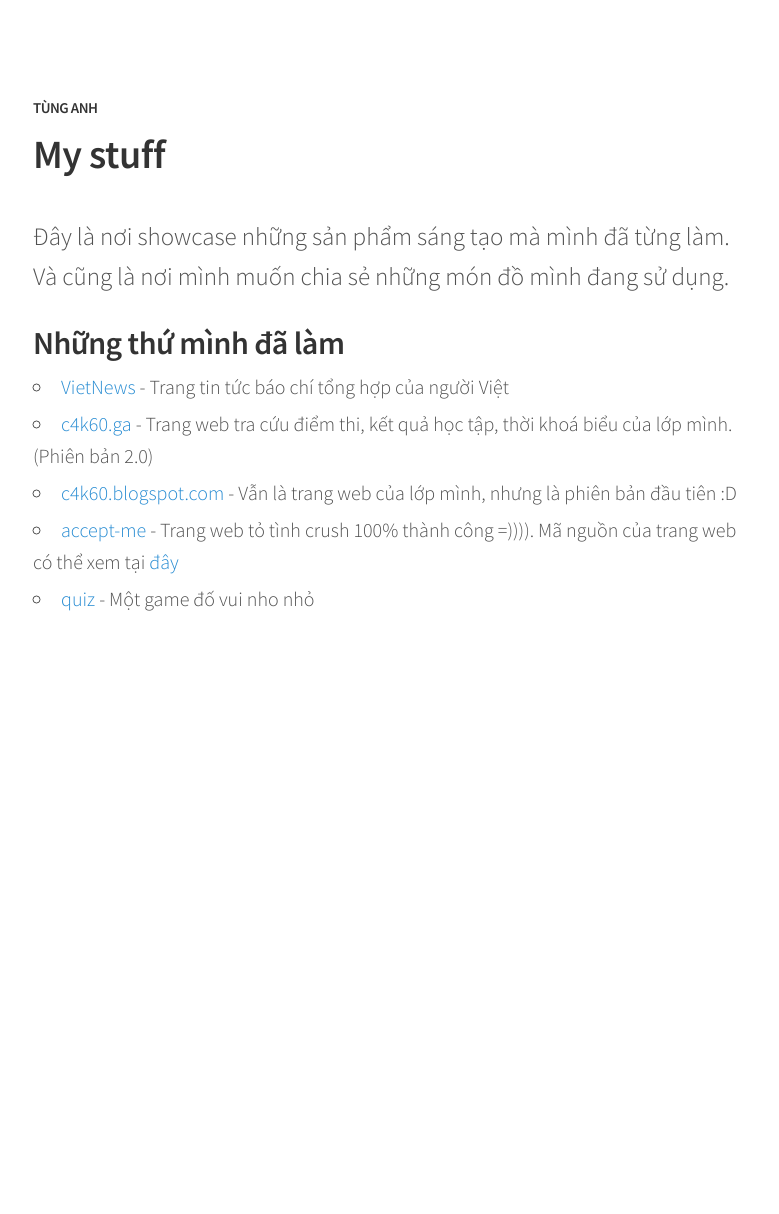
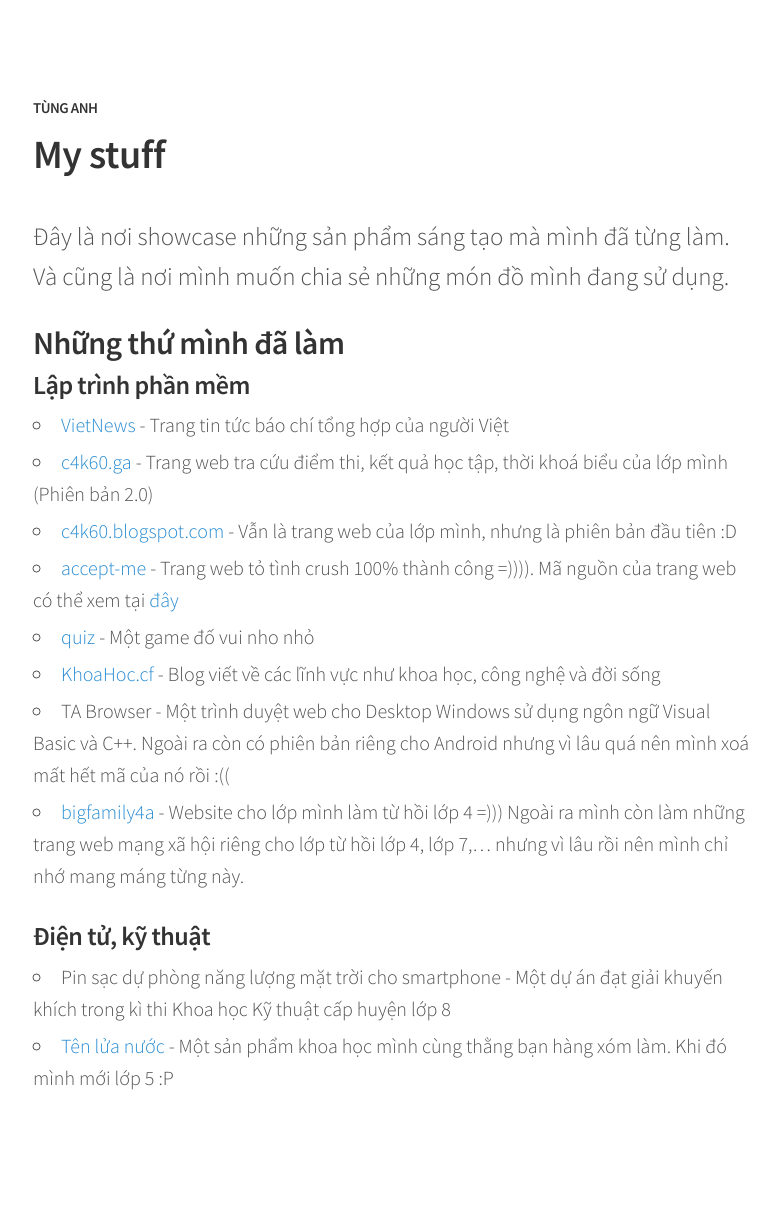
Before and after one commit to duongtunganh/duongtunganh, a Jekyll site: the page built from stuff.md, in a window 1280 px wide. Shown: the whole page, without its empty margins (247-1026 px from the left). Built offline with Jekyll 4.4.1, drawn with Linux system fonts in a browser that asks for light colours; before the commit the page ends 900 px from its top, so only the background shows below that.

Commit message:
Update stuff.md

```diff
--- a/stuff.md
+++ b/stuff.md
@@ -6,8 +6,17 @@
 <p class="lead">Đây là nơi showcase những sản phẩm sáng tạo mà mình đã từng làm. Và cũng là nơi mình muốn chia sẻ những món đồ mình đang sử dụng.</p>
 
 ## Những thứ mình đã làm
+### Lập trình phần mềm
 * [VietNews](https://vietnews.online/) - Trang tin tức báo chí tổng hợp của người Việt
-* [c4k60.ga](https://c4k60.ga/) - Trang web tra cứu điểm thi, kết quả học tập, thời khoá biểu của lớp mình. (Phiên bản 2.0)
+* [c4k60.ga](https://c4k60.ga/) - Trang web tra cứu điểm thi, kết quả học tập, thời khoá biểu của lớp mình (Phiên bản 2.0)
 * [c4k60.blogspot.com](https://c4k60.blogspot.com/) - Vẫn là trang web của lớp mình, nhưng là phiên bản đầu tiên :D
 * [accept-me](http://tunganh03.github.io/accept-me/) - Trang web tỏ tình crush 100% thành công =)))). Mã nguồn của trang web có thể xem tại [đây](https://github.com/tunganh03/accept-me)
 * [quiz](http://tunganh03.github.io/quiz) - Một game đố vui nho nhỏ
+* [KhoaHoc.cf](https://www.khoahoc.cf/) - Blog viết về các lĩnh vực như khoa học, công nghệ và đời sống
+* TA Browser - Một trình duyệt web cho Desktop Windows sử dụng ngôn ngữ Visual Basic và C++. Ngoài ra còn có phiên bản riêng cho Android nhưng vì lâu quá nên mình xoá mất hết mã của nó rồi :((
+* [bigfamily4a](http://bigfamily4a.blogspot.com) - Website cho lớp mình làm từ hồi lớp 4 =)))
+Ngoài ra mình còn làm những trang web mạng xã hội riêng cho lớp từ hồi lớp 4, lớp 7,... nhưng vì lâu rồi nên mình chỉ nhớ mang máng từng này.
+
+### Điện tử, kỹ thuật
+* Pin sạc dự phòng năng lượng mặt trời cho smartphone - Một dự án đạt giải khuyến khích trong kì thi Khoa học Kỹ thuật cấp huyện lớp 8
+* [Tên lửa nước](https://www.youtube.com/watch?v=q7g1AkdT6DU) - Một sản phẩm khoa học mình cùng thằng bạn hàng xóm làm. Khi đó mình mới lớp 5 :P
```
